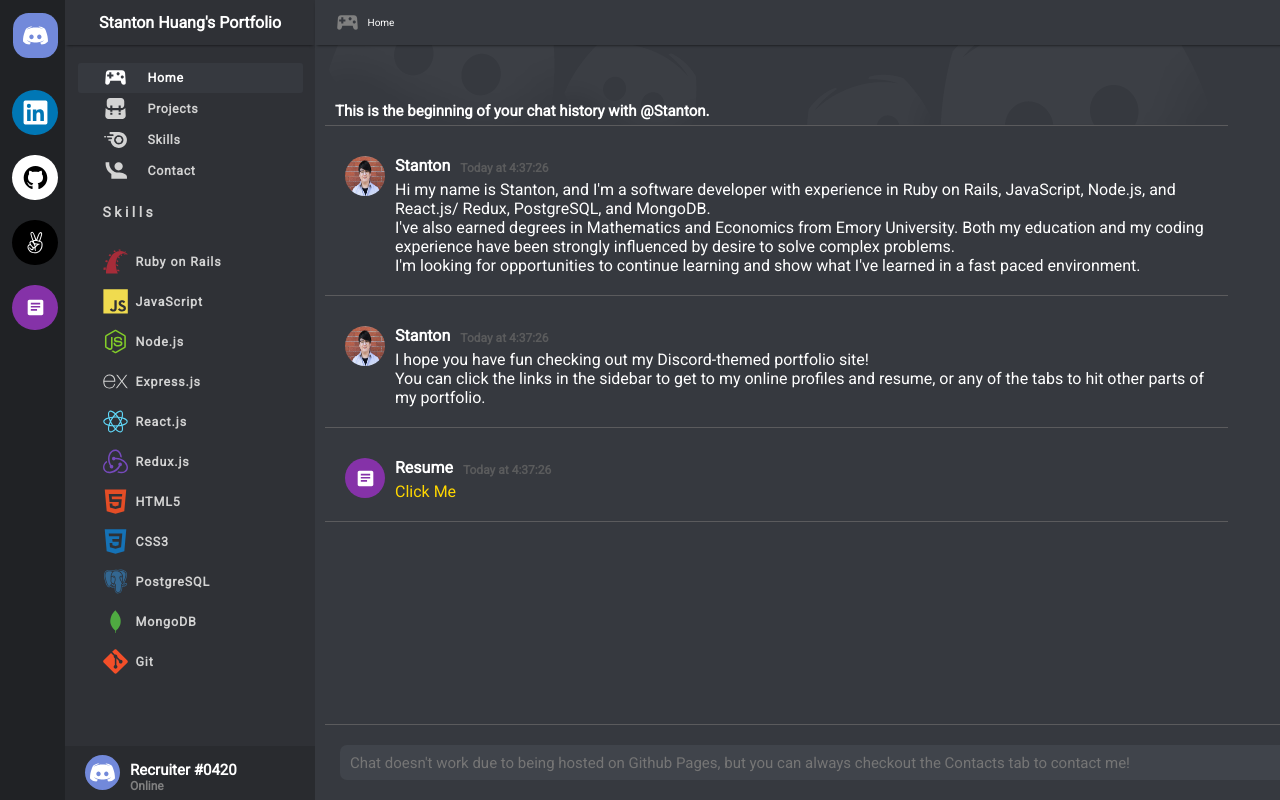
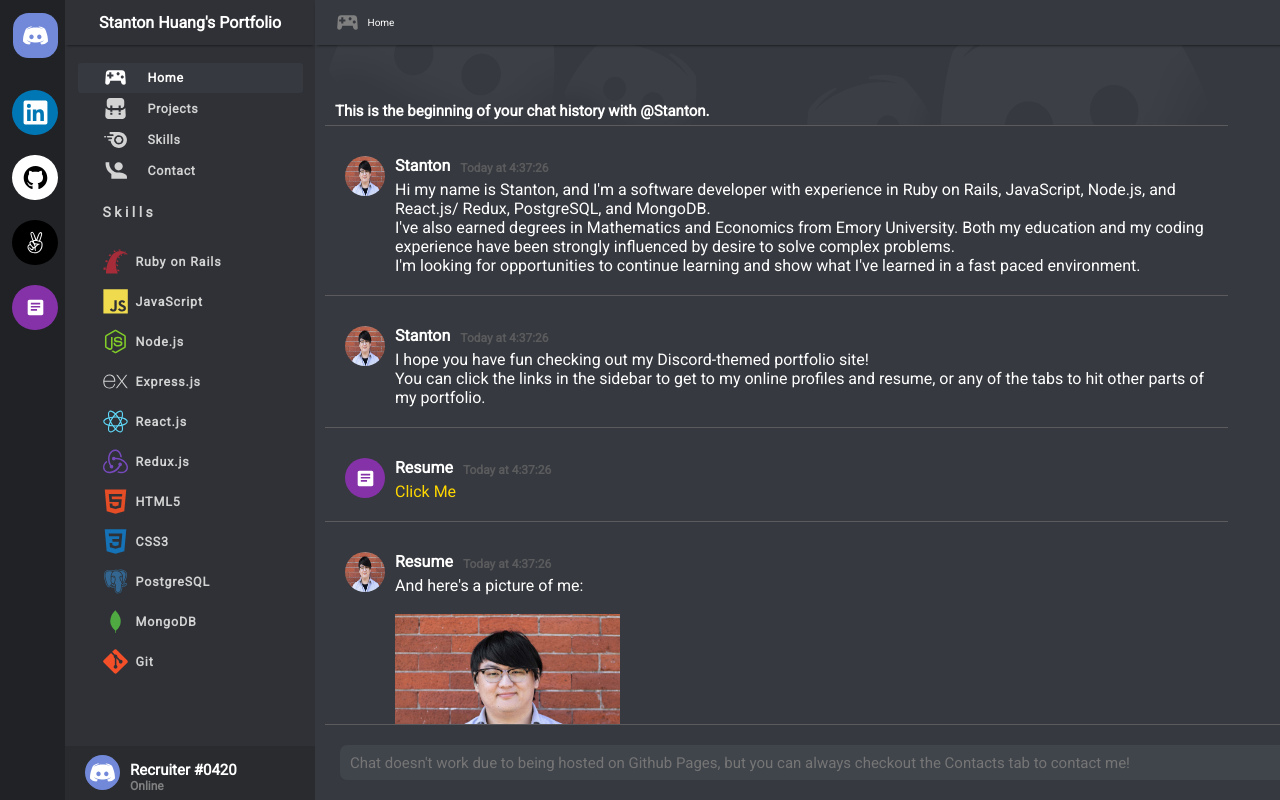
Before and after one commit to AetherVial/Portfolio, a React (Create React App) app: page /#/ in a window 1280 px wide. Built offline with nearby package versions, Linux system fonts and the light colour scheme.

Commit message:
adds photo, fixes resume

```diff
--- a/src/contact.js
+++ b/src/contact.js
@@ -87,7 +87,7 @@
                     </div>
                 </div>
             </div>
-            <div class='chat'></div>
+            <div className='chat'></div>
         </div>
     </div>
 )
--- a/src/home.js
+++ b/src/home.js
@@ -56,6 +56,19 @@
                     </div>
                 </div>
             </div>
+            <div className='chat'>
+                <div className="icon-container">
+                    <img src={require("./assets/wider-min.jpg")} className='chatIcon' alt="" />
+                </div>
+                <div>
+                    <div className='author'>Resume  <p>Today at {time}</p></div>
+                    <div>
+                        And here's a picture of me: <br></br><br></br>
+                        <img style={{height:"150px", width:"auto", objectFit:"contain"}} src={require("./assets/wider-min.jpg")}/>
+
+                    </div>
+                </div>
+            </div>
         </div>
     </div>
 )
```
Also changed, not shown: 1 other file (tests, documents, lock files or other folders).
